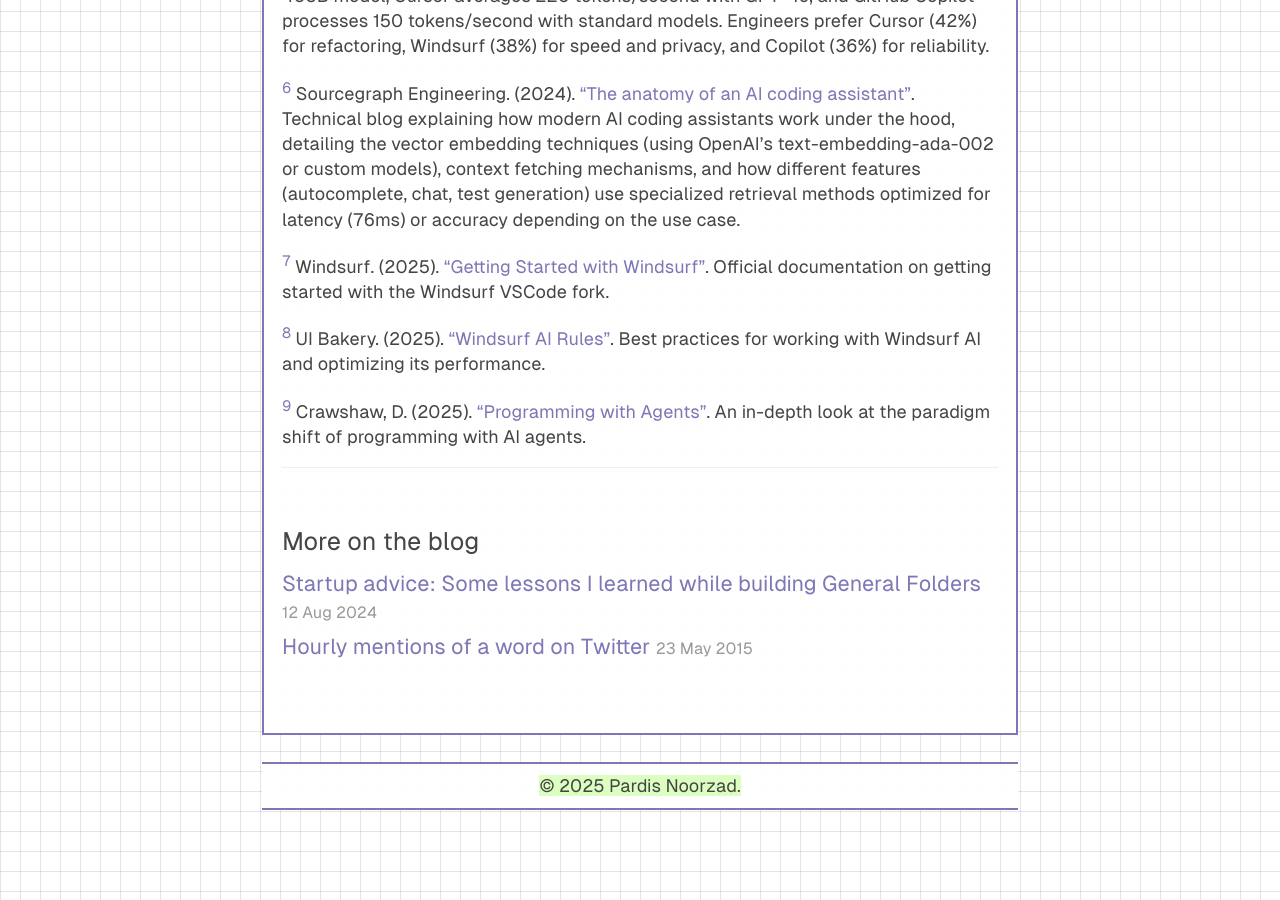
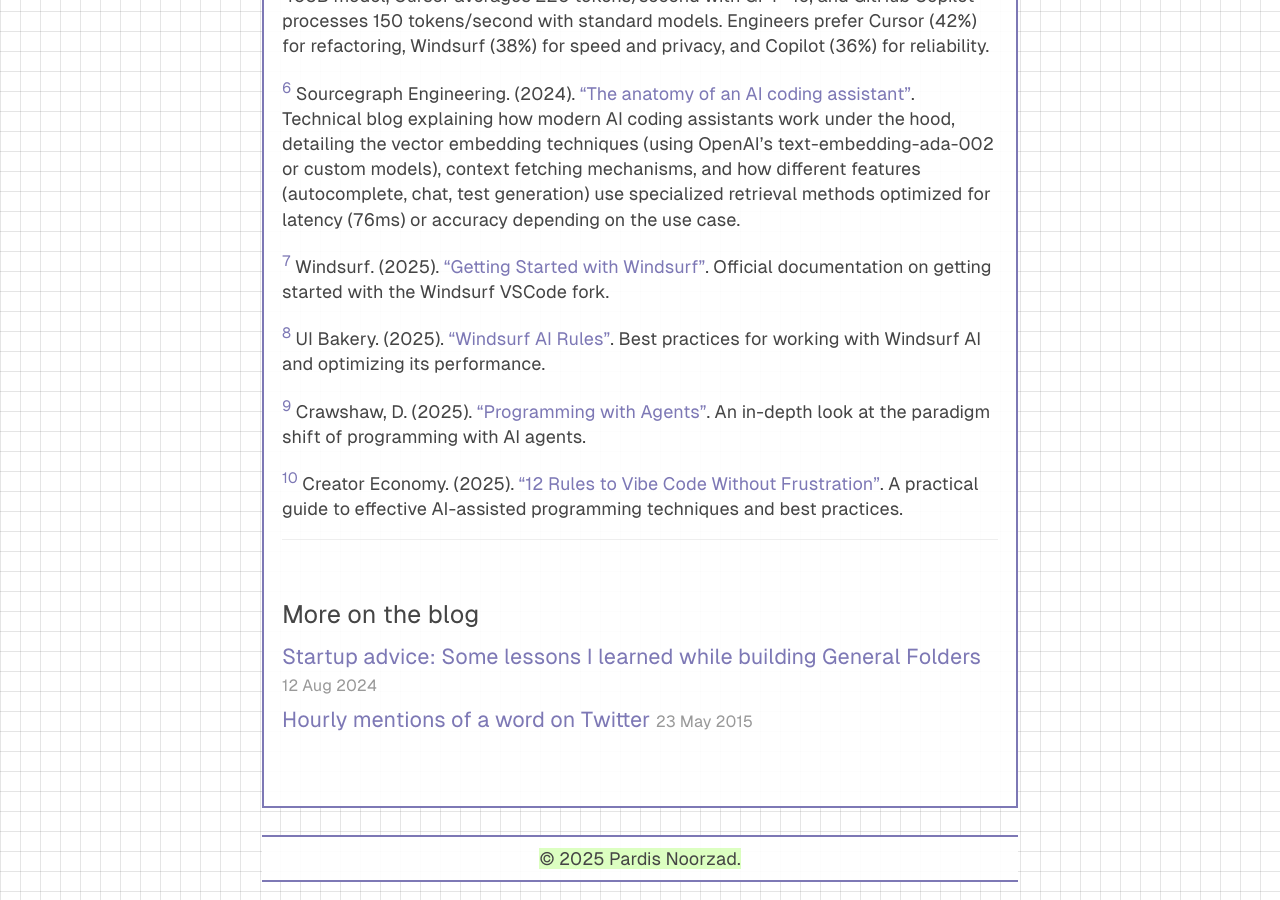
Before and after one commit to djpardis/djpardis.github.io, a Jekyll site: the page built from _posts/2025-06-20-vibe-coding-data-room-app.markdown, in a window 1280 px wide and 900 px high, scrolled down 5809 px. Built offline with Jekyll 4.4.1, drawn with Linux system fonts in a browser that asks for light colours.

Commit message:
Add reference #10 for '12 Rules to Vibe Code Without Frustration' article

```diff
--- a/_posts/2025-06-20-vibe-coding-data-room-app.markdown
+++ b/_posts/2025-06-20-vibe-coding-data-room-app.markdown
@@ -174,3 +174,5 @@
 <a id="ref8" href="#ref8-back"><sup>8</sup></a> UI Bakery. (2025). ["Windsurf AI Rules"](https://uibakery.io/blog/windsurf-ai-rules). Best practices for working with Windsurf AI and optimizing its performance.
 
 <a id="ref9" href="#ref9-back"><sup>9</sup></a> Crawshaw, D. (2025). ["Programming with Agents"](https://crawshaw.io/blog/programming-with-agents). An in-depth look at the paradigm shift of programming with AI agents.
+
+<a id="ref10" href="#ref10-back"><sup>10</sup></a> Creator Economy. (2025). ["12 Rules to Vibe Code Without Frustration"](https://creatoreconomy.so/p/12-rules-to-vibe-code-without-frustration). A practical guide to effective AI-assisted programming techniques and best practices.
```
